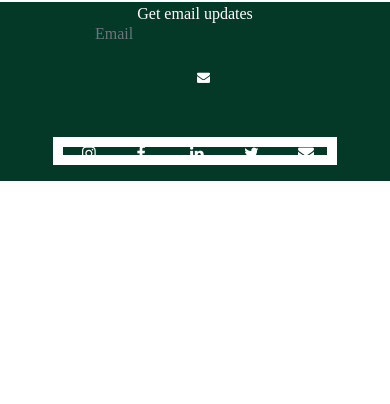
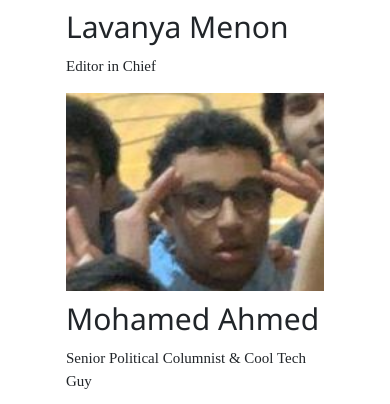
Before and after one commit to moahmed2104/TWR, a Flask app: page /ourteam in a window 390 px wide. Shown: the part 663-1067 px from the top of the page. Before the commit the page ends 844 px from the top, so only its background shows below. Run offline with Flask 2, Linux system fonts and the light colour scheme; some libraries are stand-ins or nearby versions.

Commit message:
5 hours of work

```diff
--- a/app.py
+++ b/app.py
@@ -25,18 +25,17 @@ def create_connection(path):
     return connection
 
 
-
 @app.route("/")
 def index():
     return render_template("index.html")
 
 @app.route("/political")
 def political():
-    return render_template("article.html", title= "Political")
+    return redirect("search?q=political")
 
 @app.route("/creative")
 def creative():
-    return render_template("article.html", title= "Creative")
+    return redirect("search?q=creative")
 
 @app.route("/ourmission")
 def ourmission():
@@ -57,13 +56,15 @@ def getinvolved():
 @app.route("/search")
 def search():
     ##implement search
-    query = str(request.args.get("q")).lower
-
-    with sqlite3.connect("TWR.db") as con:
+    query = request.args.get("q")
+    with create_connection("TWR.db") as con:
         db = con.cursor()
-        articles = []
-        articles.append(db.execute("SELECT titles, authors, descriptions FROM articles WHERE tags LIKE '%%';",))
+        SQ = "%" + query + "%"
+        cmd = """SELECT titles, authors, descriptions, image FROM articles
+                WHERE tags LIKE ? OR authors LIKE ? OR descriptions LIKE ? OR titles LIKE ?;"""
+        articles = list(db.execute(cmd, (SQ, SQ, SQ, SQ)))
         con.commit()
 
-        print(articles)
-    return render_template("article.html", title=query, articles=articles)
+    for article in articles:
+        print(article[0])
+    return render_template("articles.html", title=query, articles=articles)
--- a/static/style.css
+++ /dev/null
@@ -1,93 +0,0 @@
-.a
-{
-    padding-left: 75px;
-}
-
-.a a
-{
-    padding-left: inherit;
-}
-
-.ours
-{
-  color:   #043927;
-  border: 10px solid #043927;
-  position: relative;
-  background-color: #043927;
-  display:inline-block;
-  text-align:center;
-  width:100%;
-  overflow:hidden;
-}
-
-.ours a
-{
-  clear:left;
-   float:left;
-   float:right;
-   list-style:none;
-   margin:0;
-   padding:0;
-   position:relative;
-   left:50%;
-   right:50%;
-   text-align:center;
-}
-
-
-.fa
-{
-    padding: 20px;
-    font-size: 30px;
-    width: 50px;
-    text-align: center;
-    text-decoration: none;
-    color: white;
-    background-color: transparent;
-  }
-
-  .fa:hover {
-    color: red;
-  }
-
-
-  .email_input
-  {
-    width: 84%;
-    height: 35px;
-    background: transparent;
-    border: 0;
-    -webkit-box-sizing: border-box;
-    -moz-box-sizing: border-box;
-    box-sizing: border-box;
-  }
-
-  .email_submit
-  {
-    width: 16%;
-    height: 35px;
-    border: 0;
-    border-radius: 0;
-    background: transparent;
-    color: #000000;
-    font-size: 13px;
-    text-align: center;
-    margin: 0;
-    padding: 0;
-    -webkit-transition: all 0.5s ease;
-    -moz-transition: all 0.5s ease;
-    -ms-transition: all 0.5s ease;
-    -o-transition: all 0.5s ease;
-    transition: all 0.5s ease;
-  }
-
-
-  hr
-  {
-    display: block;
-    overflow: hidden;
-    border-style: inset;
-    border: 10px solid white;
-    width: 80%;
-    height: 8px;
-  }
--- /dev/null
+++ b/static/styles.css
@@ -0,0 +1,121 @@
+.a
+{
+    padding-left: 75px;
+}
+
+.a a
+{
+    padding-left: inherit;
+}
+
+.ours
+{
+  color:   #043927;
+  border: 10px solid #043927;
+  position: relative;
+  background-color: #043927;
+  display:inline-block;
+  text-align:center;
+  width:100%;
+  overflow:hidden;
+}
+
+.ours a
+{
+  clear:left;
+   float:left;
+   float:right;
+   list-style:none;
+   margin:0;
+   padding:0;
+   position:relative;
+   left:50%;
+   right:50%;
+   text-align:center;
+}
+
+
+.fa
+{
+    padding: 20px;
+    font-size: 30px;
+    width: 50px;
+    text-align: center;
+    text-decoration: none;
+    color: white;
+    background-color: transparent;
+  }
+
+  .fa:hover {
+    color: red;
+  }
+
+
+  .email_input
+  {
+    width: 84%;
+    height: 35px;
+    background: transparent;
+    border: 0;
+    -webkit-box-sizing: border-box;
+    -moz-box-sizing: border-box;
+    box-sizing: border-box;
+  }
+
+  .email_submit
+  {
+    width: 16%;
+    height: 35px;
+    border: 0;
+    border-radius: 0;
+    background: transparent;
+    color: #000000;
+    font-size: 13px;
+    text-align: center;
+    margin: 0;
+    padding: 0;
+    -webkit-transition: all 0.5s ease;
+    -moz-transition: all 0.5s ease;
+    -ms-transition: all 0.5s ease;
+    -o-transition: all 0.5s ease;
+    transition: all 0.5s ease;
+  }
+
+  .ghost
+{
+    display: none;
+}
+
+.shown
+{
+    display: block;
+    margin-top: 1em;
+}
+
+@media screen and (max-width: 650px) {
+  .column {
+    width: 100%;
+    display: block;
+  }
+}
+
+.ghost h2, .ghost p, .shown h2, .shown p
+{
+  display: inherit;
+}
+
+.insta
+{
+  opacity: .8;
+}
+
+.insta:hover
+{
+  color: rgb(61, 111, 158);
+}
+
+.center {
+  display: block;
+  margin-left: auto;
+  margin-right: auto;
+}
--- a/templates/layout.html
+++ b/templates/layout.html
@@ -4,15 +4,15 @@
         <head>
             <!-- Required meta tags -->
             <meta charset="utf-8">
-            <meta name="viewport" content="width=device-width, initial-scale=1, shrink-to-fit=no">
+            <meta name="viewport" content="width=device-width, initial-scale=1.0">
             <meta name="MobileOptimized" content="width">
             <meta name="HandheldFriendly" content="true">
             <meta name="description" content="The Written Revolutions webapp">
 
-
             <!-- documentation at http://getbootstrap.com/docs/4.1/, alternative themes at https://bootswatch.com/ -->
             <link href="https://maxcdn.bootstrapcdn.com/bootstrap/4.1.3/css/bootstrap.min.css" rel="stylesheet">
-            <link rel="stylesheet" href="static/style.css">
+            <link  href="/static/styles.css" type="text/css" rel="stylesheet">
+            <link rel="stylesheet" href="https://www.w3schools.com/w3css/4/w3.css">
 
             <link href="/static/tlogo.ico" rel="icon">
 
@@ -28,7 +28,7 @@
 
         </head>
 
-        <body style="font-family: Montserrat;">
+        <body style="font-family: Montserrat; font-size: normal 100%;">
             <nav class="navbar fixed-top  navbar-expand-lg navbar-dark" style="background-color:#043927;">
                 <div class="collapse navbar-collapse" id="navbarSupportedContent">
                     <ul class="navbar-nav mr-auto">
@@ -56,24 +56,24 @@
                     </form>
                 </div>
             </nav>
+            <div class="container" style="padding: 50px; overflow-y:scroll;">
+                <br>
+                {% block body %}{% endblock %}
+            </div>
 
-            {% block body %}{% endblock %}
-
-
-                <div class="fixed-bottom container-fluid" style="margin: auto; text-align: center; background-color:#043927;">
-                    <label style="color: white; text-align: center; margin-bottom:-10px;" for="email">Get email updates</label>
+                <div class="sticky-bottom container-fluid" style="margin: auto; text-align: center; background-color:#043927;">
+                    <label style="color: white; text-align: center;" for="email">Get email updates</label>
                     <div class="container-fluid" style="text-align: center;">
-                        <form class="form-inline" action="#" method="POST" style="display: inline-block; margin-bottom: 35px;">
+                        <form class="form-inline" action="#" method="POST" style="display: inline-block;">
                             <input autocomplete="off" class="form-control email_input" name="email" placeholder="Email" type="email">
-                            <button class="btn btn-sm email_submit" style="background-color: #043927; padding-left: -10pt;" type="submit"><i class='fa fa-envelope'></i></button>
+                            <button class="btn btn-sm email_submit" style="background-color: #043927; padding-left: -10pt; margin-bottom: 5px;" type="submit"><i class='fa fa-envelope'></i></button>
                             <div style='clear:both;'></div>
                             <input name='uri' type='hidden' value='thewrittenrevolutions/uwot'/>
                             <input name='loc' type='hidden' value='en_US'/>
                         </form>
-                        <hr>
                     </div>
 
-                    <div class="container-fluid fixed-bottom" style="margin: auto; text-align: center;">
+                    <div class="container-fluid sticky-bottom" style="margin: auto; margin-top: -10px ;text-align: center;">
                         <a href='https://www.instagram.com/thewrittenrevolutions' target='_blank'><i class='fa fa-instagram'></i></a>
                         <a href='https://www.facebook.com/thewrittenrevolutions' target='_blank'><i class='fa fa-facebook-f'></i></a>
                         <a href='https://www.linkedin.com/company/the-written-revolutions/' target='_blank'><i class='fa fa-linkedin'></i></a>
--- a/templates/ourteam.html
+++ b/templates/ourteam.html
@@ -4,3 +4,56 @@
 {% block title %}
     Our Team
 {% endblock %}
+
+{% block body %}
+    <h1>Our Team</h1>
+    <h2>Executive Team</h2>
+    <div class="w3-row-padding container-fluid">
+        <div class="w3-third">
+            <img src="static/usf.jpg" class="img_cool" id="alaz" alt="ALAZNAY" width="100%">
+            <h2>Alazne Qaisar</h2>
+            <p class="title">Founder &amp; CEO</p>
+
+            <div id="alaz_info" class="ghost">
+                <p class="bio">PHYSICS</p>
+                <p class="insta"></p>
+            </div>
+        </div>
+
+        <div class="w3-third">
+                <img id="lava" class="img_cool" src="static/usf.jpg" alt="Lavanya" width="100%">
+            <h2>Lavanya Menon</h2>
+            <p class="title">Editor in Chief</p>
+
+            <div id="lava_info" class="ghost">
+                <p class="bio">Guns and Ships</p>
+                <p class="insta">@LAVA<link href=""></p>
+            </div>
+        </div>
+
+            <div class="w3-third">
+                    <img id="mo" class="img_cool" src="static/mo.png" alt="Mohamed" width="100%">
+                <h2 >Mohamed Ahmed</h2>
+                <p class="title">Senior Political Columnist &amp; Cool Tech Guy</p>
+
+                <div id="mo_info" class="ghost">
+                    <p class="bio">biology</p>
+                    <p class="insta"><a href="https://www.instagram.com/mohameddaahmed/">@MO</a></p>
+                </div>
+          </div>
+    </div>
+
+        <div class="w3-row-padding">
+
+            <img id="usf" class="img_cool" src="static/usf.jpg" alt="Youssef">
+            <h2>Youssef El Mays</h2>
+            <p class="title">Chief of Tech &amp; Emiratie Business Man</p>
+
+            <div id="usf_info" class="ghost">
+                <p class="bio">GEOlogy</p>
+                <p class="insta"> @yelmays </p>
+          </div>
+        </div>
+
+        <script src="static/execs.js"></script>
+{% endblock %}
```
Also changed, not shown: static/execs.js (added, +36 -0 lines), templates/article.html (deleted, +0 -22 lines), templates/articles.html (added, +21 -0 lines), templates/mission.html (+11 -0 lines), TWR.db, static/mo.png (added), static/white_logo_text.png (added), 3 other files.
